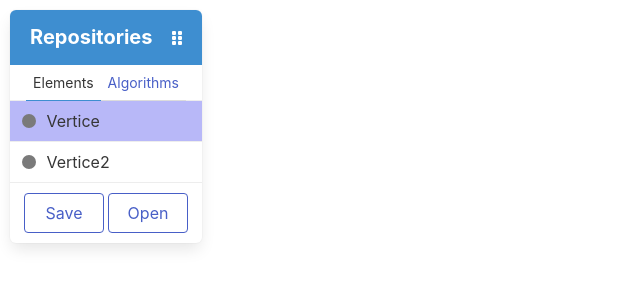
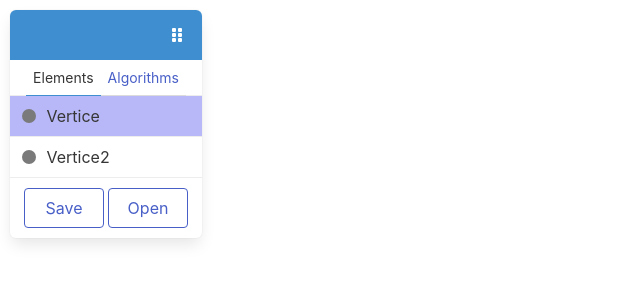
Before and after one commit to AmalAkh/online-graph-editor, a Vue app: page / in a window 1280 px wide. Shown: the top 300 px of the page, without its empty margins (0-640 px from the left). Built offline with nearby package versions, Linux system fonts and the light colour scheme.

Commit message:
Selection was added

```diff
--- a/src/App.vue
+++ b/src/App.vue
@@ -2,6 +2,8 @@
 import { onMounted, reactive, ref } from 'vue';
 import availableElements from './abstractions/available-elements';
 import Vertice from './abstractions/vertice';
+
+import useEditorDataStore from './stores/editor-data-store';
 
 const panelX = ref(10);
 const panelY = ref(10)
@@ -9,12 +11,12 @@ const panel = ref(null);
 const dragElement = ref(null);
 const isPanelMoving = ref(false);
 
-
+const editorDataStore = useEditorDataStore();
 
 const currentElements = reactive([]);
 onMounted(()=>
 {
-  currentElements.push(new Vertice(100,100));
+
 })
 function startMovingPanel(e)
 {
@@ -62,7 +64,7 @@ function addElement(e)
     <nav ref="panel" class="panel is-info instruments-panel" :style="{top:`${panelY}px`, left:`${panelX}px`}">
       <div class="panel-heading">
           <p>
-          Repositories
+          {{ editorDataStore.selectedElement?.id }}
           </p>
           <span ref="dragElement" class="drag-element" @dragstart="test" @mousemove="movePanel" @mousedown="startMovingPanel" >
             <font-awesome-icon icon="grip-vertical" />
--- a/src/abstractions/graph-element.js
+++ b/src/abstractions/graph-element.js
@@ -1,13 +1,17 @@
+import generateId from "../utils/generate-id";
+
 export default class GraphElement
 {
 
     x = 100;y = 100;
     componentName = "";
+    id;
     constructor(name, x, y, componentName)
     {
         this.name = name;
         this.x = x;
         this.y = y;
         this.componentName = componentName;
+        this.id = generateId();
     }
 }
--- a/src/components/VerticeSVG.vue
+++ b/src/components/VerticeSVG.vue
@@ -1,24 +1,28 @@
 <script setup>
 import { computed, ref } from 'vue';
+import useEditorDataStore from './../stores/editor-data-store';
 
-defineProps({
+const editorDataStore = useEditorDataStore();
+
+const props = defineProps({
     element:
     {
         type:Object
     }
 });
 
-const selected = ref(false);
+
 function select(e)
 {
-    selected.value = !selected.value;
+    editorDataStore.$patch({selectedElement:props.element});
 }
-const strokeWidth = computed(() =>
- {
-    return selected.value ? 3 : 0;
- })
+function getStrokeWidth()
+{
+
+    return editorDataStore.selectedElement?.id == props.element.id ? 3 : 0;
+}
 
 </script>
 <template>
-    <circle @click.stop="select" :cx="element.x" :cy="element.y" stroke="red" :stroke-width="strokeWidth" r="8"  fill="black" />
+    <circle @click.stop="select" :cx="element.x" :cy="element.y" stroke="red" :stroke-width="getStrokeWidth()" r="8"  fill="black" />
 </template>
--- a/src/stores/editor-data-store.js
+++ b/src/stores/editor-data-store.js
@@ -1,8 +1,8 @@
-/*import { defineStore } from "pinia";
+import { defineStore } from "pinia";
 
-const editorDataStore = defineStore("editor-data-store",
+let useEditorDataStore = defineStore("editor-data-store",
 {
-    staet:()=>({selectedElement});
+    state:()=>({selectedElement:null, editingMode:"", newElementName:""})
 });
 
-export default editorDataStore;*/
+export default useEditorDataStore;
--- /dev/null
+++ b/src/utils/generate-id.js
@@ -0,0 +1,4 @@
+export default function generateId()
+{
+    return Math.round(Math.random()*Math.pow(10,8));
+}
```
